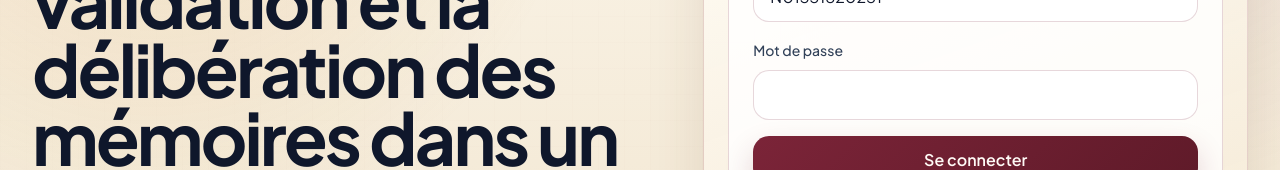
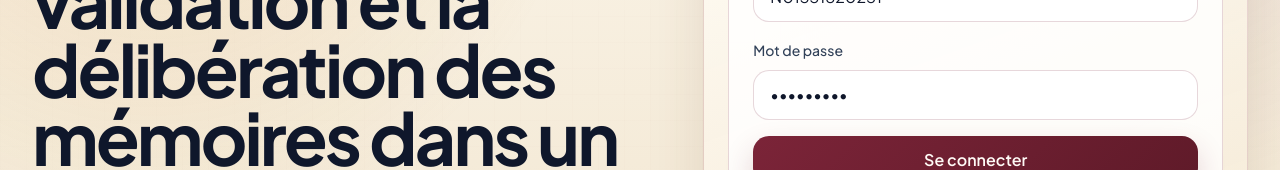
Before and after one commit to okcid92/handal, a Next.js app: page / in a window 1280 px wide. Shown: the part 322-492 px from the top of the page. Built offline with nearby package versions, Linux system fonts and the light colour scheme.

Commit message:
fix(auth): restore demo password prefill for test phase

```diff
--- a/src/components/login-panel.tsx
+++ b/src/components/login-panel.tsx
@@ -12,11 +12,13 @@ type LoginResponse = {
   };
 };
 
+const DEMO_PASSWORD = "mon926732";
+
 const demoAccounts = {
-  student: { label: "Etudiant", login: "N01331820231", password: "" },
-  teacher: { label: "Enseignant", login: "teacher@handal.local", password: "" },
-  da: { label: "DA", login: "da@handal.local", password: "" },
-  admin: { label: "Admin", login: "admin@handal.local", password: "" },
+  student: { label: "Etudiant", login: "N01331820231", password: DEMO_PASSWORD },
+  teacher: { label: "Enseignant", login: "teacher@handal.local", password: DEMO_PASSWORD },
+  da: { label: "DA", login: "da@handal.local", password: DEMO_PASSWORD },
+  admin: { label: "Admin", login: "admin@handal.local", password: DEMO_PASSWORD },
 } as const;
 
 type ApiErrorWithCode = Error & { code?: string; status?: number };
@@ -46,7 +48,7 @@ function mapAuthError(error: unknown): string {
 export function LoginPanel() {
   const [mode, setMode] = useState<LoginMode>("student");
   const [login, setLogin] = useState<string>(demoAccounts.student.login);
-  const [password, setPassword] = useState<string>("");
+  const [password, setPassword] = useState<string>(DEMO_PASSWORD);
   const [loading, setLoading] = useState(false);
   const [message, setMessage] = useState<string | null>(null);
 
```
